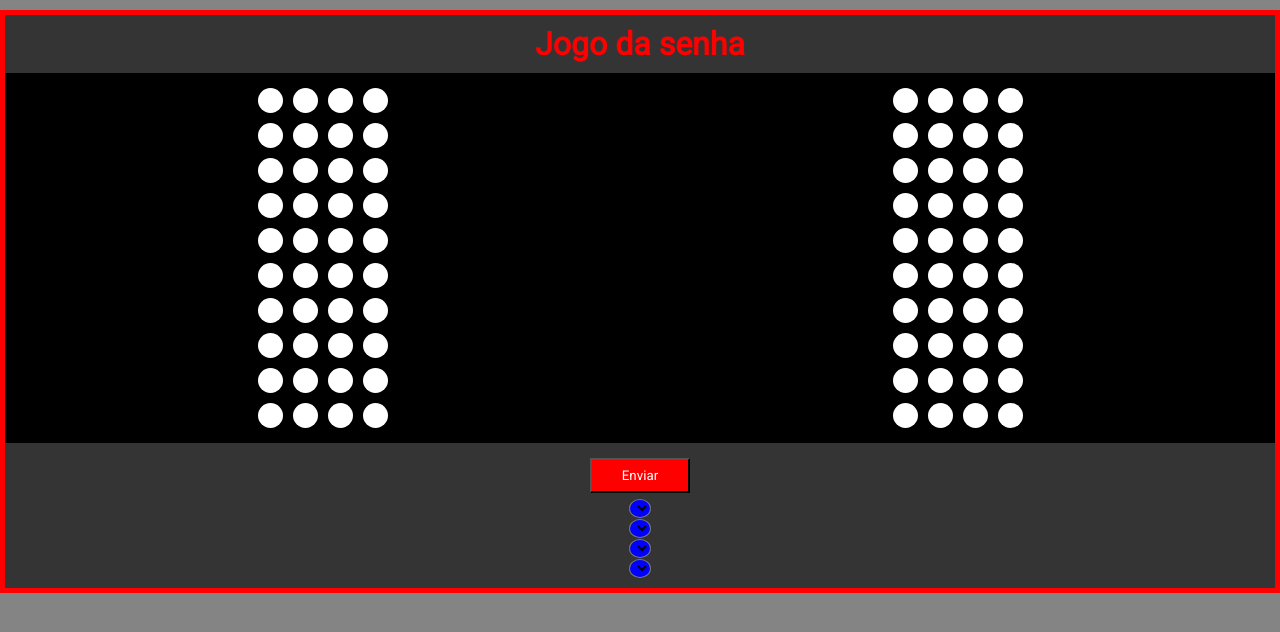
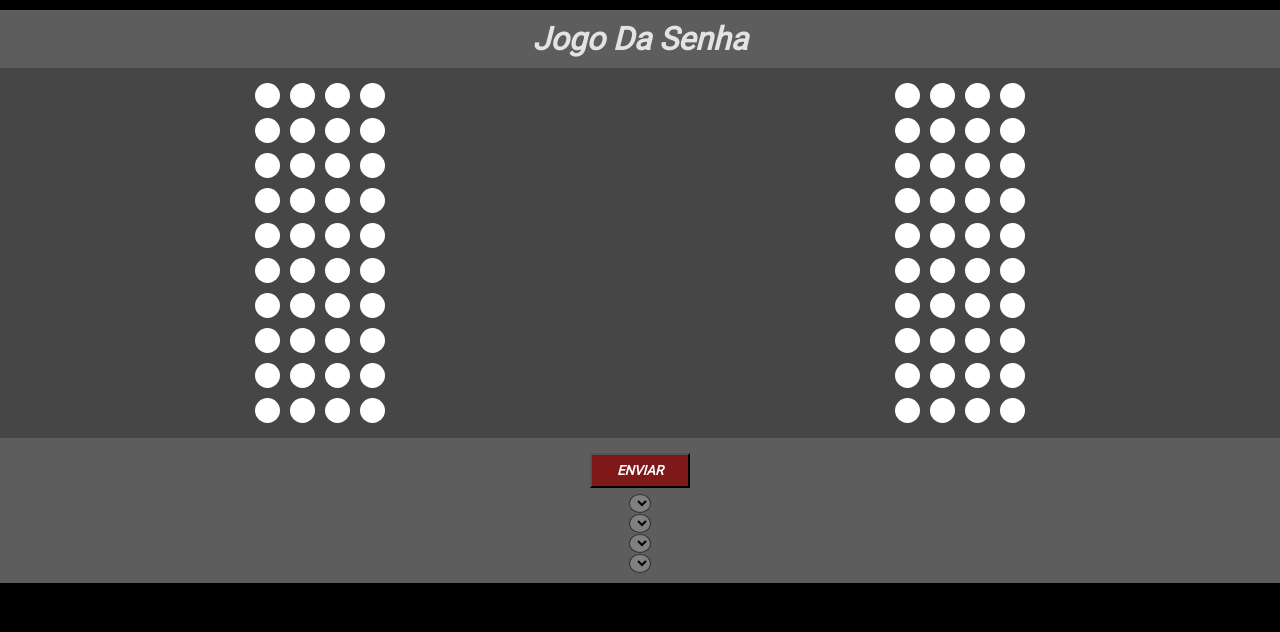
Before and after one commit to 1LUCASPEDROSO/aulas-web-responsivo, a PHP site: page / in a window 1280 px wide. Shown: the top 632 px of the page. Run offline with PHP 8.4, Linux system fonts and the light colour scheme; lists and menus that the app fills with data are empty.

Commit message:
versão 8

```diff
--- a/_1_Jogo da Senha/Css/main.css
+++ b/_1_Jogo da Senha/Css/main.css
@@ -3,26 +3,27 @@
 {
     margin: 0px;
     font-family: 'Roboto', sans-serif;
+    font-weight: 700;
+    font-style: italic;
 }
 
 body
 {
-    background-color:rgb(132, 132, 132);
+    background-color:rgb(0, 0, 0);
 }
 .game
 {
     text-align: center;
-    border: 5px solid rgb(255, 0, 0);
-    background-color: black;
+    background-color: rgb(70, 70, 70);
     margin: 10px auto;
 }
 .h1
 {
-    color: red;
+    color: rgba(255, 255, 255, 0.83);
 }
 header,footer
 {
-    background-color: rgb(52, 52, 52);
+    background-color: rgb(93, 93, 93);
     padding: 10px;
 }
 main
@@ -52,13 +53,20 @@ main
     display: inline-block;
     overflow: hidden;
     cursor: pointer;
+    border: 1px solid rgba(0, 0, 0, 0.6);
 }
 .btnEnviar
 {
-    background-color: red;
+    background-color: rgb(127, 25, 25);
     color: rgb(255, 255, 255);
     width: 100px;
     height: 35px;
     margin: 5px auto;
     cursor: pointer;
+    font-weight: 600;
 }
+.div_dados
+{
+    display: inline-block;
+    align-items: center;
+}
--- a/_1_Jogo da Senha/Js/main.js
+++ b/_1_Jogo da Senha/Js/main.js
@@ -4,7 +4,7 @@ const enviar = document.querySelector('.btnEnviar');
 
 let TamanhoSenha = 4;
 let tentativas = 10;
-let cores = ['blue','green','red','yellow'];
+let cores = ['gray','blue','green','red','yellow'];
 
 let senha = [];
 let tentativasEnviadas = 1;
@@ -52,12 +52,9 @@ function inicarJogo()
         let opcaoCor = document.createElement('option');
         opcaoCor.setAttribute('style','background-color:'+cor);
         opcaoCor.setAttribute('value',cor);
-
         selecionar.append(opcaoCor);
        }
-       console.log('vetor de cores --> ' +cores)
        selecionar.setAttribute('style','background-color:'+cores[0]);
-
        selecionar.addEventListener('change', (e) =>{
         e.target.setAttribute('style','background-color:'+e.target.value)
        });
@@ -92,3 +89,14 @@ function Mostrar_ultima_Sequencia(type, cores) {
         console.log('teste ->> '+tryView);
     });
 }
+
+function show(type, colors) {
+    let tryView = document.querySelectorAll('#try-'+crackTry+'>.'+type+'>div');
+    console.log(tryView)
+    tryView.forEach((v, i) => {
+        v.setAttribute('style', 'background-color:'+cores[i]);
+    });
+}
+
+// CALIFORNIA-FB
+// https://fonts.adobe.com/fonts/minion
--- a/_1_Jogo da Senha/index.html
+++ b/_1_Jogo da Senha/index.html
@@ -11,13 +11,13 @@
     <div id="game" class="game">
             <header>
                 <div class="DivTitulo">
-                <h1 class="h1">Jogo da senha</h1>
+                <h1 class="h1">Jogo Da Senha</h1>
                 </div>
             </header>
         <main></main>
         <footer>
             <div id="div_dados">
-                <input type="button" id="btnEnviaCor" class="btnEnviar" value="Enviar">
+                <input type="button" id="btnEnviaCor" class="btnEnviar" value="ENVIAR">
             </div>
         </footer>
     </div>
```
Also changed, not shown: _1_Jogo da Senha/Mastermind/index.html (+7 -0 lines).
